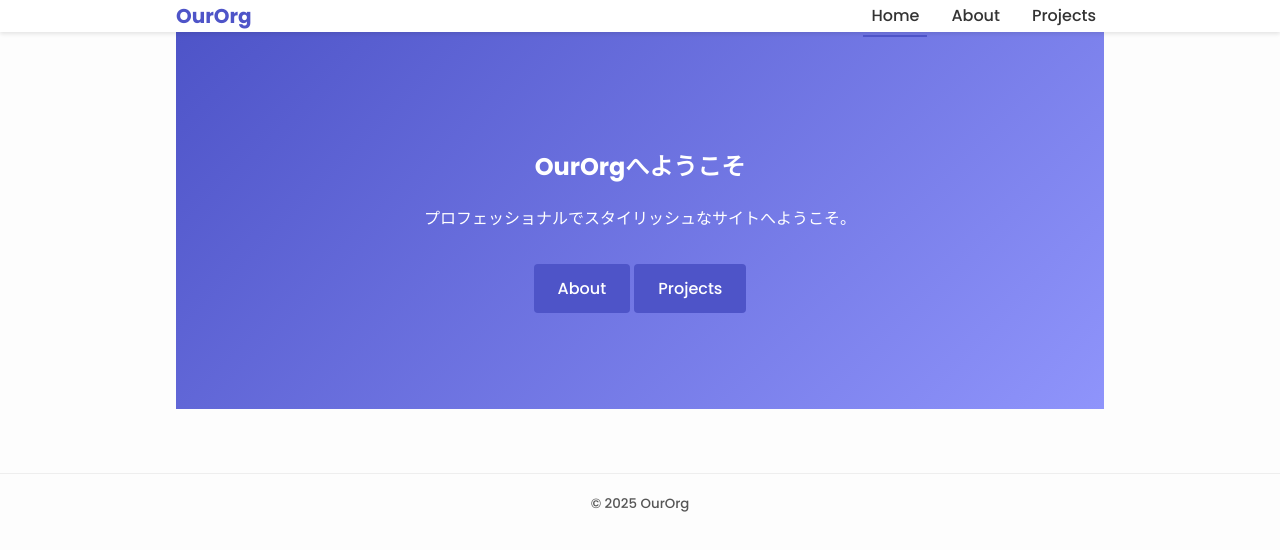
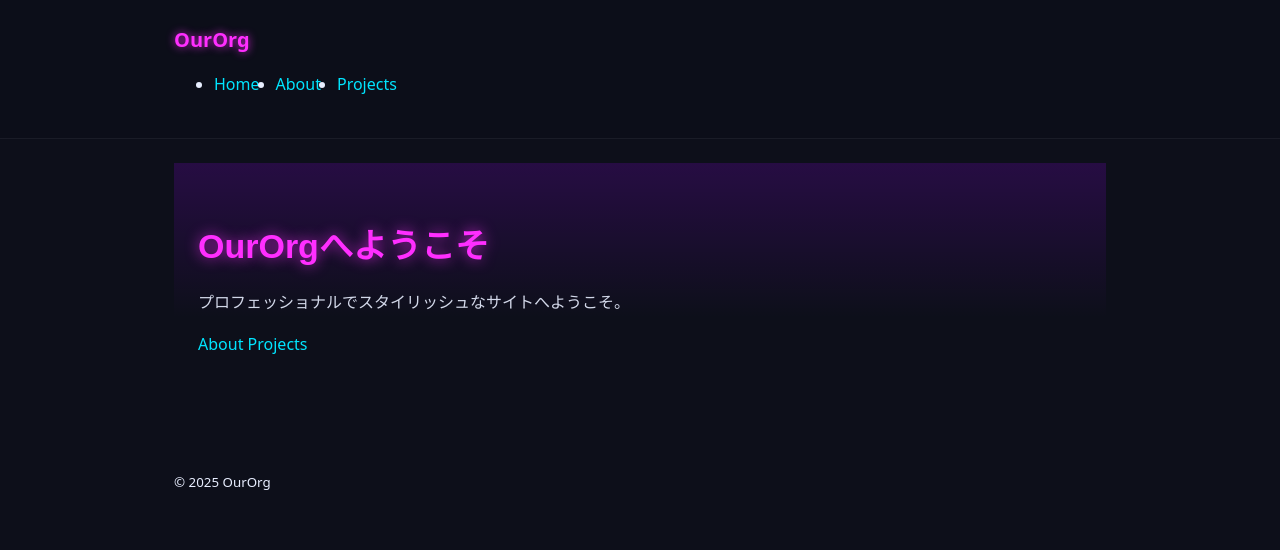
Before and after one commit to geikeibu/WebPage3, a plain HTML site: page home.html in a window 1280 px wide. Drawn offline with Linux system fonts and the light colour scheme.

Commit message:
Update styles.css

```diff
--- a/styles.css
+++ b/styles.css
@@ -1,128 +1,19 @@
-:root {
-  --color-bg: #fdfdfd;
-  --color-text: #333;
-  --color-accent: #4e54c8;
-  --color-accent-secondary: #8f94fb;
-}
-
-* {
-  box-sizing: border-box;
-}
-
-html,
-body {
-  margin: 0;
-  padding: 0;
-}
-
-body {
-  font-family: 'Poppins', system-ui, -apple-system, 'Segoe UI', Roboto, Helvetica, Arial, sans-serif;
-  line-height: 1.6;
-  color: var(--color-text);
-  background: var(--color-bg);
-}
-
-.container {
-  max-width: 960px;
-  margin: 0 auto;
-  padding: 0 16px;
-}
-
-.site-header {
-  position: sticky;
-  top: 0;
-  background: #fff;
-  box-shadow: 0 2px 4px rgba(0, 0, 0, 0.1);
-  z-index: 1000;
-}
-
-.site-header nav {
-  display: flex;
-  align-items: center;
-  justify-content: space-between;
-}
-
-.brand {
-  font-weight: 700;
-  text-decoration: none;
-  color: var(--color-accent);
-  font-size: 1.25rem;
-}
-
-.nav {
-  list-style: none;
-  display: flex;
-  gap: 1rem;
-  margin: 0;
-  padding: 0;
-}
-
-.nav a {
-  text-decoration: none;
-  color: var(--color-text);
-  padding: 8px;
-}
-
-.nav a[aria-current="page"] {
-  border-bottom: 2px solid var(--color-accent);
-}
-
-.hero {
-  padding: 6rem 0;
-  text-align: center;
-  background: linear-gradient(135deg, var(--color-accent), var(--color-accent-secondary));
-  color: #fff;
-}
-
-.hero p {
-  font-weight: 300;
-}
-
-.button {
-  display: inline-block;
-  padding: 12px 24px;
-  margin-top: 1rem;
-  border-radius: 4px;
-  background: var(--color-accent);
-  color: #fff;
-  text-decoration: none;
-  transition: background 0.3s ease;
-}
-
-.button:hover {
-  background: var(--color-accent-secondary);
-}
-
-.cards {
-  display: grid;
-  grid-template-columns: repeat(auto-fill, minmax(260px, 1fr));
-  gap: 16px;
-  list-style: none;
-  padding: 0;
-}
-
-.card {
-  border: 1px solid #eee;
-  border-radius: 8px;
-  padding: 16px;
-  box-shadow: 0 2px 4px rgba(0, 0, 0, 0.05);
-}
-
-.site-footer {
-  border-top: 1px solid #eee;
-  margin-top: 4rem;
-  padding: 1rem 0;
-  color: #555;
-  text-align: center;
-}
-
-@media (max-width: 600px) {
-  .site-header nav {
-    flex-direction: column;
-  }
-
-  .nav {
-    flex-direction: column;
-    align-items: center;
-  }
-}
+:root{--neon-magenta:#FF2EFF;--neon-cyan:#00E5FF;--electric-purple:#9A00FF;--night-slate:#0D0F1A;--radius:18px}
+*{box-sizing:border-box}
+html,body{margin:0;padding:0;background:var(--night-slate);color:#E8EEFF;font-family:"Noto Sans JP",system-ui,sans-serif;line-height:1.6}
+h1,h2,h3{font-family:"Orbitron","Noto Sans JP",sans-serif;margin:0 0 .5em}
+a{color:var(--neon-cyan);text-decoration:none}
+a:hover{color:#0D0F1A;background:var(--neon-magenta);box-shadow:0 0 12px var(--neon-magenta);border-radius:8px}
+.container{max-width:980px;margin:0 auto;padding:24px}
+.card{background:#151926;border-radius:var(--radius);padding:24px;box-shadow:0 8px 24px rgba(0,0,0,.45)}
+.site-header{position:sticky;top:0;z-index:10;background:rgba(13,15,26,.7);backdrop-filter:blur(6px);border-bottom:1px solid rgba(255,255,255,.06)}
+.site-header .inner{display:flex;align-items:center;justify-content:space-between;gap:16px;padding:12px 24px}
+.brand{font-weight:800;font-size:20px;color:var(--neon-magenta);text-shadow:0 0 8px rgba(255,46,255,.8)}
+.nav{display:flex;gap:16px}
+.btn{display:inline-block;padding:10px 16px;border-radius:14px;border:1px solid var(--neon-cyan)}
+.btn:hover{transform:translateY(-1px);box-shadow:0 0 14px rgba(0,229,255,.8)}
+.hero{padding:56px 24px 64px;background:linear-gradient(180deg,rgba(154,0,255,.18),transparent 60%)}
+.hero h1{font-size:34px;color:var(--neon-magenta);text-shadow:0 0 14px rgba(255,46,255,.7)}
+.hero p{max-width:700px;opacity:.9}
+.hero .cta{margin-top:16px}
+.badge{font-family:"Press Start 2P",monospace;font-size:12px;color:var(--neon-cyan)}
```
